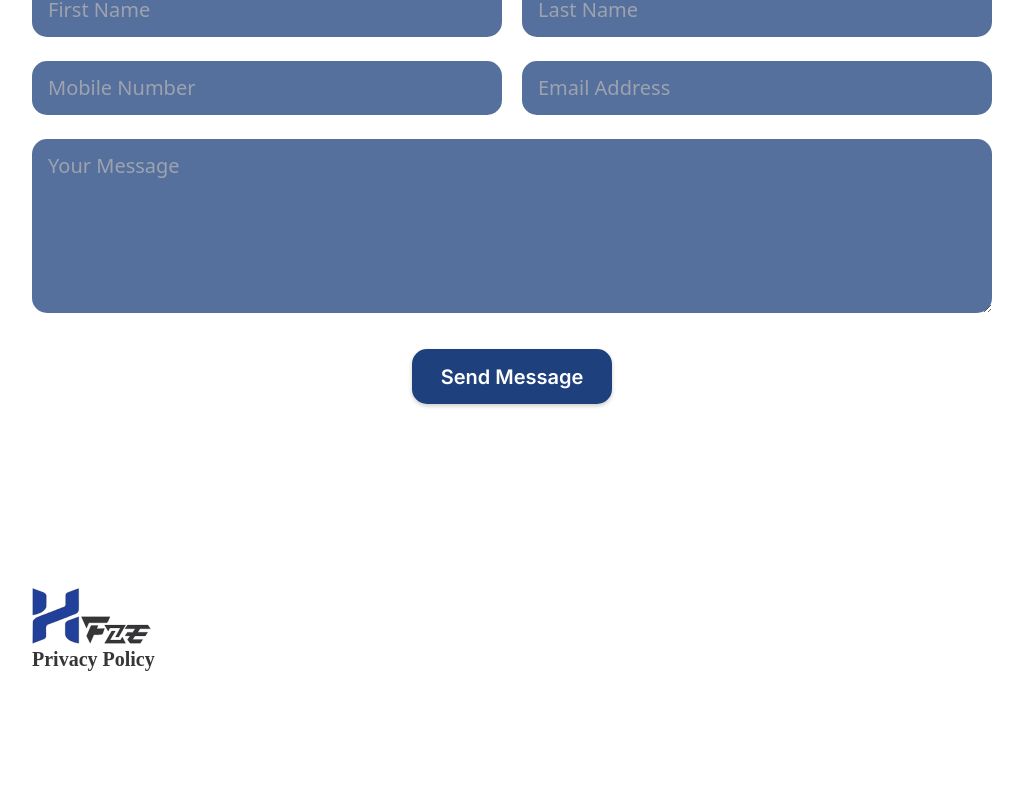
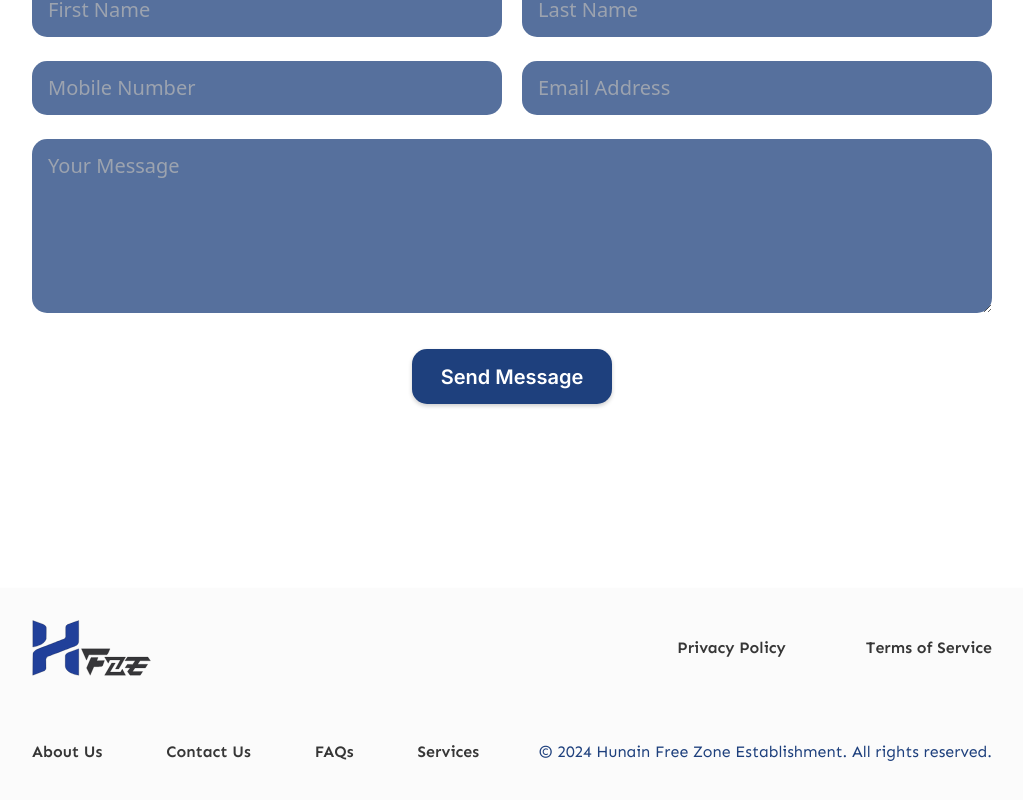
Before and after one commit to Momen-Assaf/HunainFZE, a React (Create React App) app: page / in a window 1280 px wide. Shown: the part 3442-4242 px from the top of the page, without its empty margins (128-1151 px from the left). Before the commit the page ends 4116 px from the top, so only its background shows below. Built offline with nearby package versions, Linux system fonts and the light colour scheme; a web font is replaced by a local one.

Commit message:
complete footer

```diff
--- a/src/components/Footer.tsx
+++ b/src/components/Footer.tsx
@@ -1,27 +1,52 @@
-import { logo } from "../assets"
-import ScrollableText from "./ScrollableText"
+import { getTextOfJSDocComment } from "typescript";
+import { logo } from "../assets";
+import theme from "../theme";
+import ScrollableText from "./ScrollableText";
 
 const Footer = () => {
     return (
-        <section className="w-full">
-            <div className="w-11/12 lg:w-3/4 flex flex-row mx-auto">
-                {/* Top section */}
-                <div className="flex">
+        <footer className="w-full py-8 shadow-md"
+            style={{
+                backgroundColor: theme.colors.background_secondary,
+                // borderRadius: theme.borderRadius.lg,
+            }}>
+            <div className="w-11/12 lg:w-3/4 mx-auto">
+                <div className="flex flex-col lg:flex-row justify-between gap-8 items-center">
+
                     {/* Logo Section */}
-                    <div className="items-start">
+                    <div className="flex flex-row items-start gap-4 ">
                         <img
                             className="h-12 lg:h-14 object-cover"
                             alt="Logo"
                             src={logo}
                         />
-                        <div className="items-end">
-                            <ScrollableText text="Privacy Policy"/>
-                        </div>
+                    </div>
+                    <div className="flex flex-row items-end gap-20">
+                        <ScrollableText text="Privacy Policy" size={theme.fontSize.medium} font={theme.fonts.secondary} />
+                        <ScrollableText text="Terms of Service" size={theme.fontSize.medium} font={theme.fonts.secondary} />
                     </div>
                 </div>
+                <div className="flex flex-col lg:flex-row justify-between items-center">
+                    {/* Row Section */}
+                    <div className="flex flex-row gap-16 items-start py-10 lg:py-16">
+                        <ScrollableText text="About Us" size={theme.fontSize.medium} font={theme.fonts.secondary} />
+                        <ScrollableText text="Contact Us" size={theme.fontSize.medium} font={theme.fonts.secondary} />
+                        <ScrollableText text="FAQs" size={theme.fontSize.medium} font={theme.fonts.secondary} />
+                        <ScrollableText text="Services" size={theme.fontSize.medium} font={theme.fonts.secondary} />
+                    </div>
+                    <div className="items-end py-10 lg:py-16"
+                        style={{
+                            fontFamily: theme.fonts.secondary,
+                            color: theme.colors.primary,
+                        }}>
+                        © 2024 Hunain Free Zone Establishment. All rights reserved.
+                    </div>
+                </div>
+
             </div>
-        </section>
-    )
-}
 
-export default Footer
+        </footer>
+    );
+};
+
+export default Footer;
--- a/src/components/ScrollableText.tsx
+++ b/src/components/ScrollableText.tsx
@@ -5,6 +5,8 @@ const ScrollableText = ({
     text = "Click Me",
     targetSectionId = "default-section",
     className = "",
+    size = "",
+    font = theme.fonts.primary,
 }) => {
     const [isHovered, setIsHovered] = useState(false);
 
@@ -25,9 +27,9 @@ const ScrollableText = ({
             onMouseLeave={() => setIsHovered(false)}
             style={{
                 color: isHovered ? theme.colors.primary : theme.colors.textDark,
-                fontSize: theme.fontSize.paragraph,
+                fontSize: size,
                 fontWeight: theme.fontWeight.semiBold,
-                fontFamily: theme.fonts.primary,
+                fontFamily: font,
                 transition: "color 0.3s",
             }}
         >
--- a/src/components/TopBar/MenuItems.tsx
+++ b/src/components/TopBar/MenuItems.tsx
@@ -1,4 +1,5 @@
 import { arrowIcon } from "../../assets"
+import theme from "../../theme"
 import CustomButton from "../CustomButton"
 import ScrollableText from "../ScrollableText"
 
@@ -9,10 +10,10 @@ const MenuItems = ({
         <div>
             {/* Navigation Links */}
             <nav className={`${className}`}>
-                <ScrollableText targetSectionId="hero" text="Home" />
-                <ScrollableText targetSectionId="aboutUs" text="About Us" />
-                <ScrollableText targetSectionId="ourServices" text="Services" />
-                <ScrollableText targetSectionId="ourProjects" text="Portfolio" />
+                <ScrollableText targetSectionId="hero" text="Home" size={theme.fontSize.paragraph} />
+                <ScrollableText targetSectionId="aboutUs" text="About Us" size={theme.fontSize.paragraph} />
+                <ScrollableText targetSectionId="ourServices" text="Services" size={theme.fontSize.paragraph} />
+                <ScrollableText targetSectionId="ourProjects" text="Portfolio" size={theme.fontSize.paragraph} />
                 <CustomButton
                     text="Contact Us"
                     icon={arrowIcon}
```
